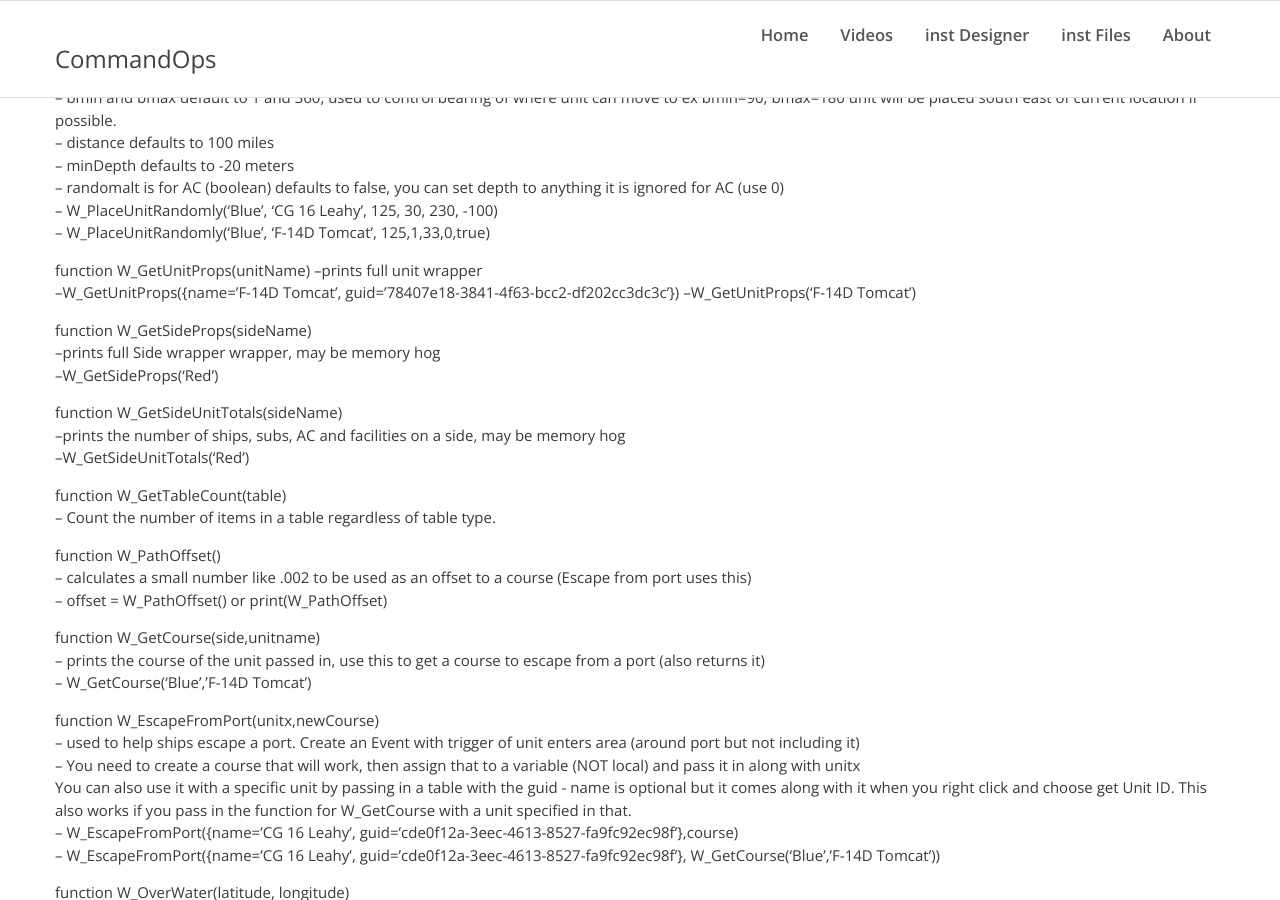
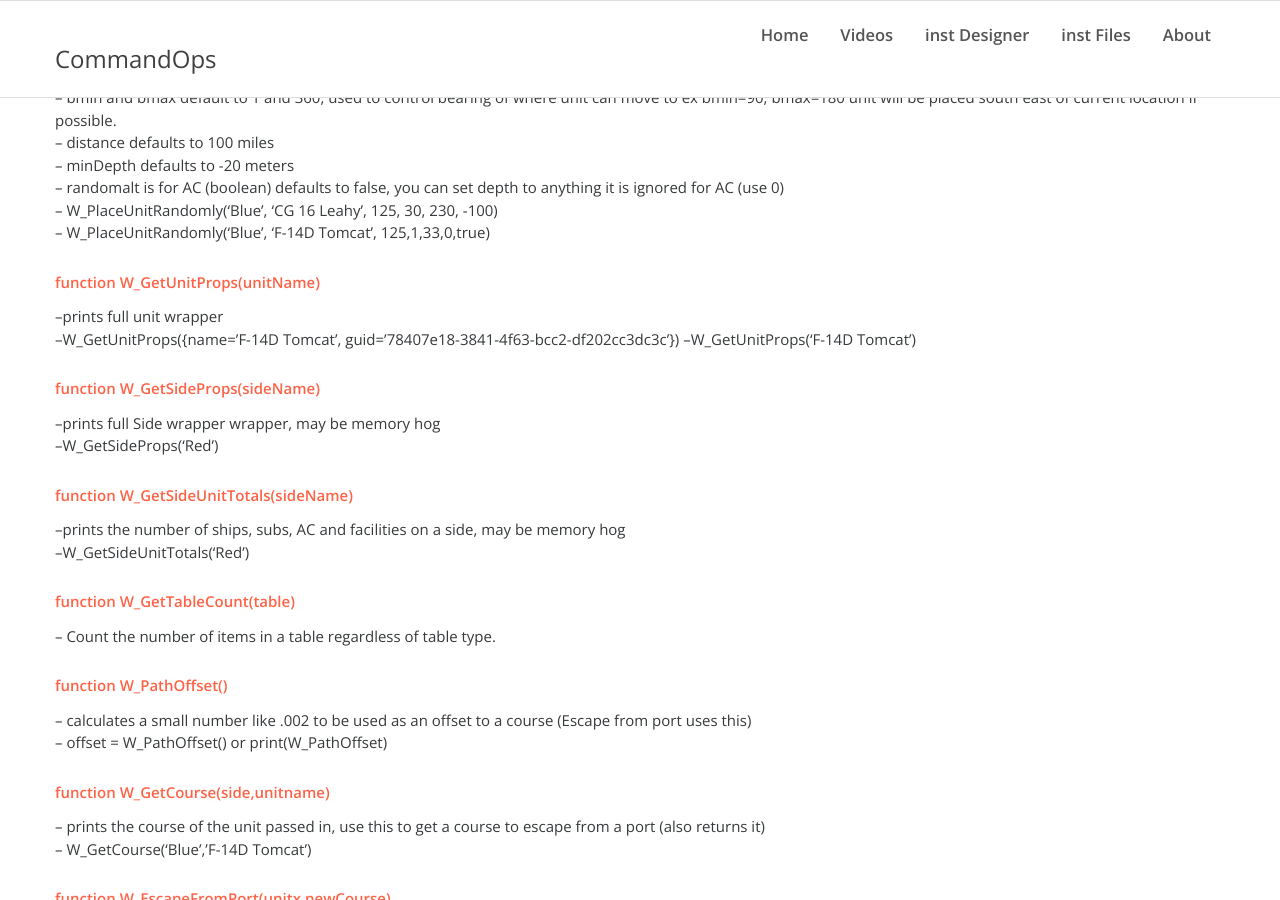
Before and after one commit to commandops/commandops.github.io, a Jekyll site: the page built from posts/starter-scen.md, in a window 1280 px wide and 900 px high, scrolled down 1783 px. Built offline with Jekyll 4.4.1, drawn with Linux system fonts in a browser that asks for light colours; comment, search, counter and statistics services are not loaded.

```diff
--- a/posts/starter-scen.md
+++ b/posts/starter-scen.md
@@ -74,62 +74,62 @@ The potential number of survivors can be controlled by the number of crew passed
 -- W_PlaceUnitRandomly('Blue', 'CG 16 Leahy', 125, 30, 230, -100)
 -- W_PlaceUnitRandomly('Blue', 'F-14D Tomcat', 125,1,33,0,true)
 
-function W_GetUnitProps(unitName)
+###### function W_GetUnitProps(unitName)
 --prints full unit wrapper
 --W_GetUnitProps({name='F-14D Tomcat', guid='78407e18-3841-4f63-bcc2-df202cc3dc3c'})
 --W_GetUnitProps('F-14D Tomcat')
 
-function W_GetSideProps(sideName)
+###### function W_GetSideProps(sideName)
 --prints full Side wrapper wrapper, may be memory hog
 --W_GetSideProps('Red')
 
-function W_GetSideUnitTotals(sideName)
+###### function W_GetSideUnitTotals(sideName)
 --prints the number of ships, subs, AC and facilities on a side, may be memory hog
 --W_GetSideUnitTotals('Red')
 
-function W_GetTableCount(table)
+###### function W_GetTableCount(table)
 -- Count the number of items in a table regardless of table type.
 
-function W_PathOffset()
+###### function W_PathOffset()
  -- calculates a small number like .002 to be used as an offset to a course (Escape from port uses this)
 --  offset = W_PathOffset() or print(W_PathOffset)
 
-function W_GetCourse(side,unitname)
+###### function W_GetCourse(side,unitname)
  -- prints the course of the unit passed in, use this to get a course to escape from a port (also returns it)
 --  W_GetCourse('Blue','F-14D Tomcat')
 
-function W_EscapeFromPort(unitx,newCourse)
+###### function W_EscapeFromPort(unitx,newCourse)
  -- used to help ships escape a port. Create an Event with trigger of unit enters area (around port but not including it)
 --  You need to create a course that will work, then assign that to a variable (NOT local) and pass it in along with unitx
 You can also use it with a specific unit by passing in a table with the guid - name is optional but it comes along with it when you right click and choose get Unit ID. This also works if you pass in the function for W_GetCourse with a unit specified in that.
 -- W_EscapeFromPort({name='CG 16 Leahy', guid='cde0f12a-3eec-4613-8527-fa9fc92ec98f'},course)
 -- W_EscapeFromPort({name='CG 16 Leahy', guid='cde0f12a-3eec-4613-8527-fa9fc92ec98f'}, W_GetCourse('Blue','F-14D Tomcat'))
 
-function W_OverWater(latitude, longitude)
+###### function W_OverWater(latitude, longitude)
 -- check if location is over water, returns true/yes if over water
 -- print(W_OverWater('26.7837580250281','-72.7095962123351'))
 
-function W_RandomLetter()
+###### function W_RandomLetter()
 -- returns a random uppercase letter. Used to modify a unit name
 -- print(W_RandomLetter())
 
-function W_DrawRPCircleAroundUnit(sidename, unit_name, radius, numpts, nameprefix, firstindex)
+###### function W_DrawRPCircleAroundUnit(sidename, unit_name, radius, numpts, nameprefix, firstindex)
  -- Draw 5nmi radius circle around "US" unit named "My Ship" with 12 points labeled B-1 to B-12
 --  W_DrawRPCircleAroundUnit("Blue", "F-14D Tomcat", 5, 12, "B-", 1)
 
-function W_DrawRPCircle(sidename, location, radius, numpts, nameprefix, firstindex)
+###### function W_DrawRPCircle(sidename, location, radius, numpts, nameprefix, firstindex)
 -- Draw a 30nmi radius circle for side "Blue" around Atlanta with 12 points labeled ATL-1 through ATL-12 like a clock.
 -- W_DrawRPCircle("Blue", {latitude='33.761939187143', longitude='-84.3825536773889'}, 30, 12, "ATL-", 1)
 -- Last three arguments are optional and have default values if not specified.
 -- W_DrawRPCircle("Blue", {latitude='33.761939187143', longitude='-84.3825536773889'}, 30)
 
-function W_DeleteReferencePointsByPrefix(sidename, prefix, firstindex, lastindex)
+###### function W_DeleteReferencePointsByPrefix(sidename, prefix, firstindex, lastindex)
 -- Delete all reference points for a side with a given prefix and a given range of numbers after the prefix.
 -- Does not return true/false Example usage:
 -- Delete all reference points for "Blue" named B-1 through B-12.
 -- W_DeleteReferencePointsByPrefix("Blue", "B-", 1, 12)
 
-function W_AssignUnitsToMission(nameprefix, startcount, endcount, missioname)
+###### function W_AssignUnitsToMission(nameprefix, startcount, endcount, missioname)
 -- Assign Units to Mission by name prefix
 -- Written by Kevin Kinscherf (2016-12-9)
 -- "Functionized" by NimrodX
@@ -137,22 +137,22 @@ function W_AssignUnitsToMission(nameprefix, startcount, endcount, missioname)
 -- W_AssignUnitsToMission("Hawk #", 1, 3, "test") assigns Hawk #'s 1-3 to mission test
 
 
-function W_TimeFromNow(MinutesFromNow)
+###### function W_TimeFromNow(MinutesFromNow)
 -- returns the time x minutes from now in a format that can be used to set a mission start time, or a trigger time. Used by W_SetMissionStartTime
 -- currentMission.starttime =W_TimeFromNow(60)
 -- print(W_TimeFromNow(120))
 
-function W_SetMissionStartTime(sideName,missionName,minutesFromNow)
+###### function W_SetMissionStartTime(sideName,missionName,minutesFromNow)
 -- Set mission to start x minutes from current game time "now"
 -- W_SetMissionStartTime('Blue','test',120)
 
-function W_ActivateMission(sideName,missionName)
+###### function W_ActivateMission(sideName,missionName)
 -- Set a mission active by side,name.
 
-function W_DeactivateMission(sideName,missionName)
+###### function W_DeactivateMission(sideName,missionName)
 -- Set mission inactive by side,name.
 
-function W_RefuelUnitIfLow(side, name, minfuel, fueltype)
+###### function W_RefuelUnitIfLow(side, name, minfuel, fueltype)
 -- Refuel Unit if Low
 -- This will change the onboard fuel for an aircraft depending upon some condition.
 -- If the fuel level goes below 'minfuel' it will be reset to the maximum allowed for the aircraft.
@@ -162,5 +162,5 @@ function W_RefuelUnitIfLow(side, name, minfuel, fueltype)
 -- W_RefuelUnitIfLow("Civilian", "Jumbo Jet", 22000) -- refuel to max if fuel gets below 22,000
 -- Defaults to airplane fuel but a different fuel type can be set as the 4th argument.
 
-function W_ConfirmSpecialAction(actionDescription)
+###### function W_ConfirmSpecialAction(actionDescription)
 -- pops up a special mesage box to confirm you want to execute a special action
```
